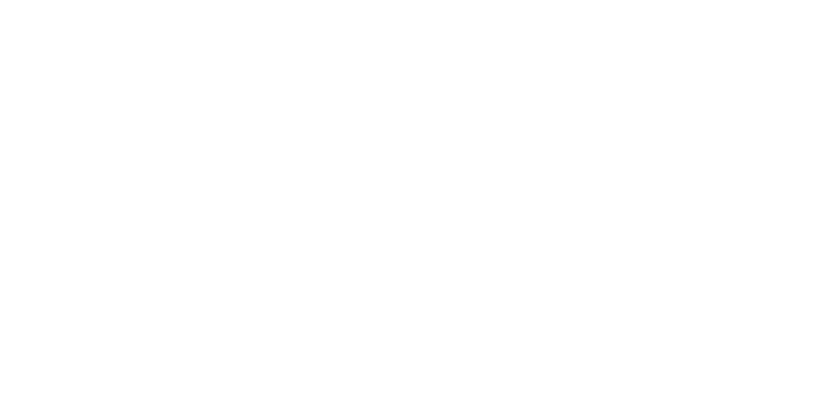
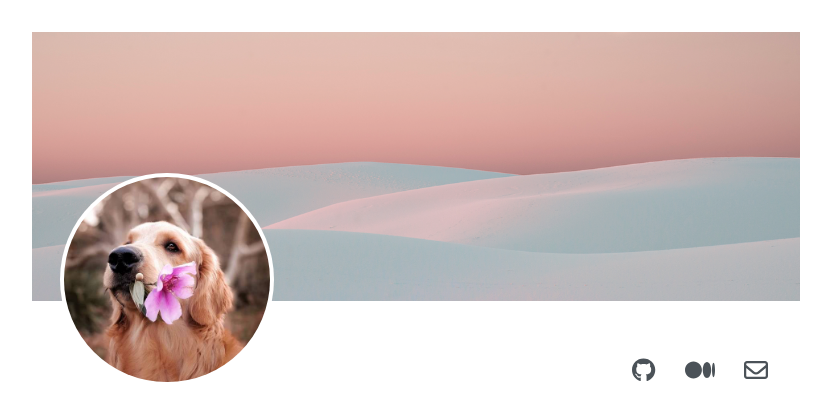
Before and after one commit to fvzy/zyy.sh, a Next.js app: page / in a window 1280 px wide. Shown: the top 420 px of the page, without its empty margins (224-1055 px from the left). Built offline with nearby package versions, Linux system fonts and the light colour scheme.

Commit message:
Wrapper and frame integrations

```diff
--- /dev/null
+++ b/components/Wrapper.tsx
@@ -0,0 +1,11 @@
+const Wrapper = ({ children }) => {
+    return (
+    <div className="md:pt-8">
+        <div className="max-w-[768px] mx-auto overflow-hidden">
+            {children}
+        </div>
+    </div>
+    );
+}
+
+export default Wrapper;
--- a/pages/index.tsx
+++ b/pages/index.tsx
@@ -1,5 +1,8 @@
-import Footer from "../components/Footer";
 import Head from "next/head";
+
+import Wrapper from "../components/Wrapper";
+import Profile from "../frames/Profile";
+import Banner from "../frames/Banner";
 
 // TODO: Rewrite
 const Home = () => {
@@ -9,8 +12,12 @@ const Home = () => {
             <title>kevinMEH | Portfolio</title>
             <meta name="description" content="The official portfolio of web developer and software engineer kevinMEH (Kevin Liao)" />
         </Head>
-        <div>
-        </div>
+        <Wrapper>
+            <Banner />
+            <div className="px-7">
+                <Profile />
+            </div>
+        </Wrapper>
         </>
     )
 }
```
